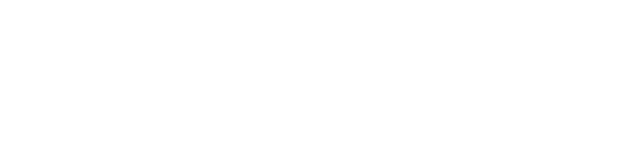
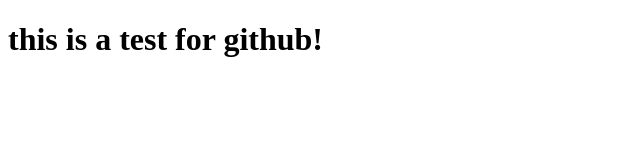
Before and after one commit to afeuerei14/AF-HTML-CSS-Activities, a plain HTML site: page index.html in a window 1280 px wide. Shown: the whole page, without its empty margins (0-640 px from the left). Drawn offline with Linux system fonts and the light colour scheme.

Commit message:
this is a test and header was changed in index.html

```diff
--- a/index.html
+++ b/index.html
@@ -7,6 +7,6 @@
     <title>Document</title>
 </head>
 <body>
-
+    <h1>this is a test for github!</h1>
 </body>
 </html>
```
